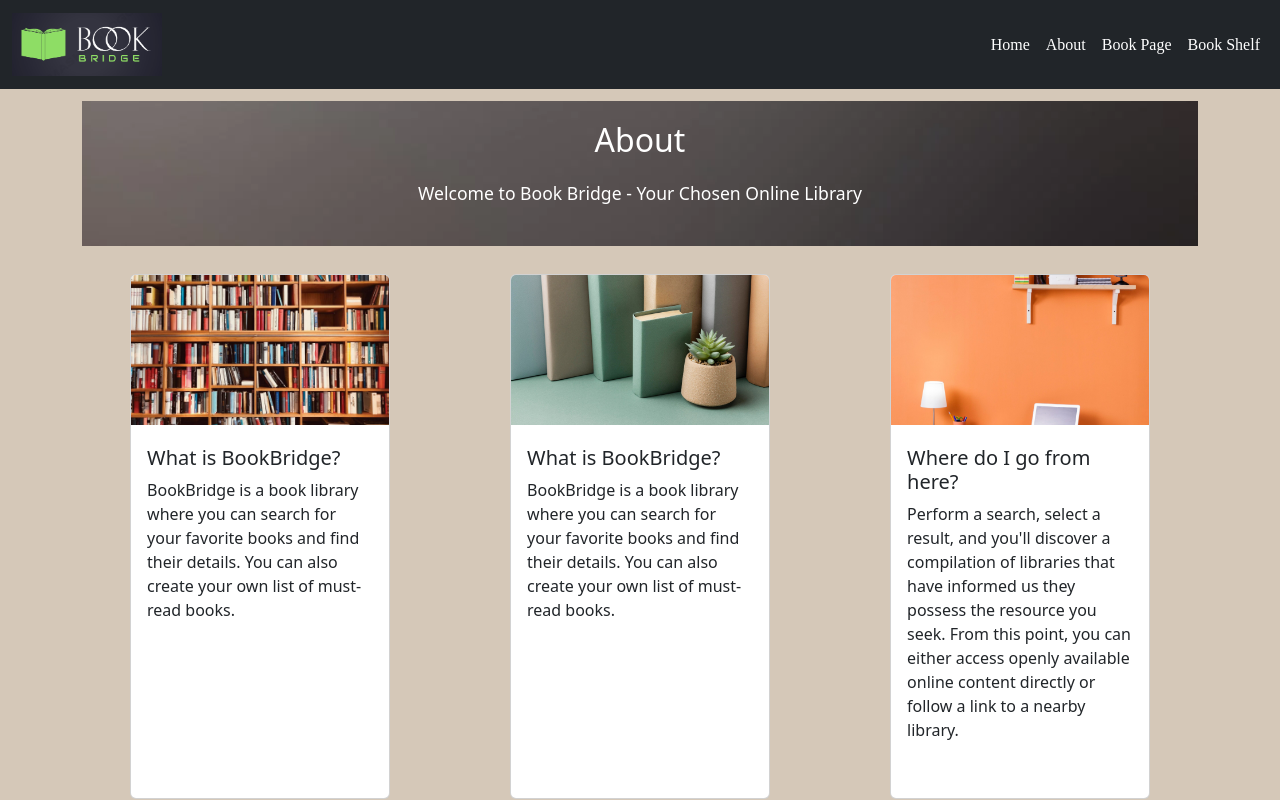
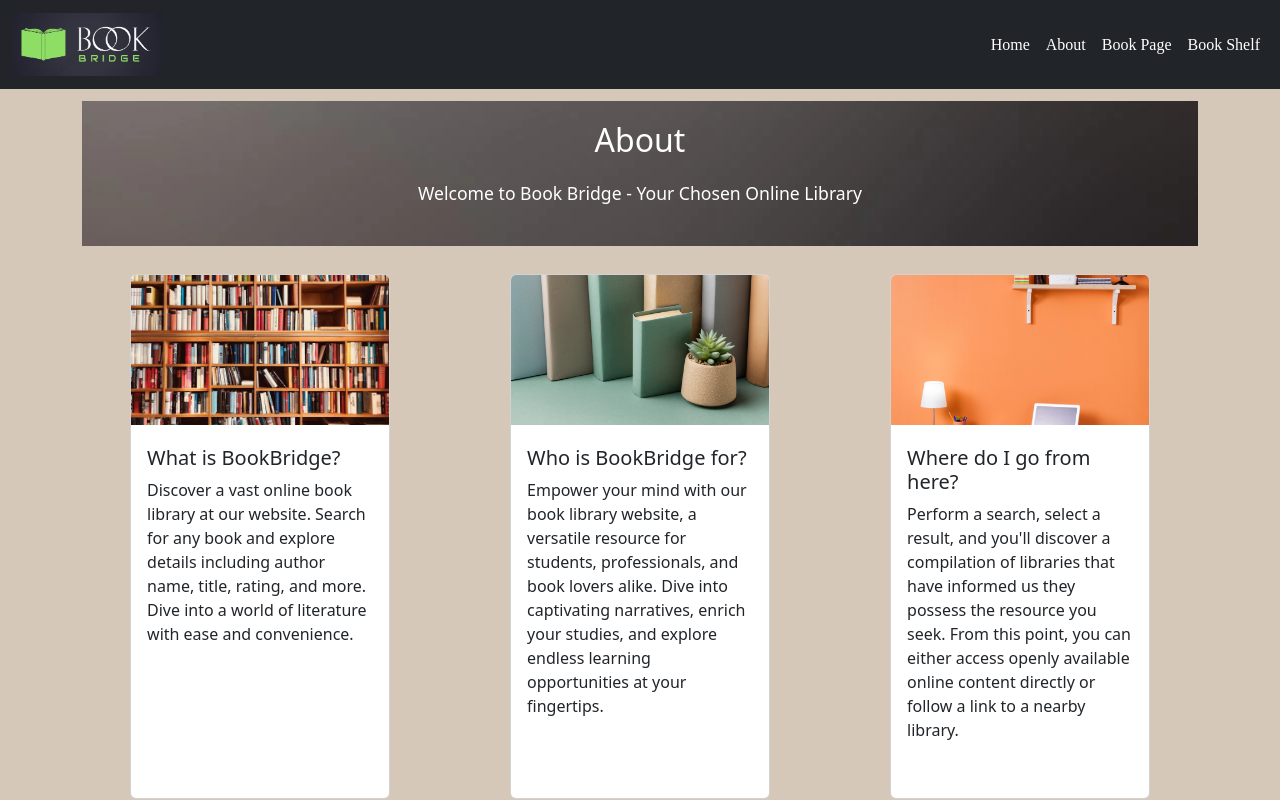
Before and after one commit to CodrinCarpovici/bookbridge, a React (Vite) app: page /about in a window 1280 px wide. Shown: the top 800 px of the page. Built offline with nearby package versions, Linux system fonts and the light colour scheme.

Commit message:
changed class names on the about page for card

```diff
--- a/src/components/pages/About.jsx
+++ b/src/components/pages/About.jsx
@@ -15,29 +15,29 @@ const About = () => {
         </div>
       <div className="row">
         <div className="col-sm-12 col-md-4 my-2 d-flex justify-content-center">
-          <div className="card h-100">
-          <img src="/src/assets/card1image.jpg" className="card-img-top" alt="Image 1" />
-            <div className="card-body">
-              <h5 className="card-title">What is BookBridge?</h5>
-              <p className="card-text"> BookBridge is a book library where you can search for your favorite books and find their details. You can also create your own list of must-read books.</p>
+          <div className="card h-100 about-card">
+          <img src="/src/assets/card1image.jpg" className="card-img-top about-card-img" alt="Image 1" />
+            <div className="card-body about-card-body" >
+              <h5 className="card-title about-card-title">What is BookBridge?</h5>
+              <p className="card-text about-card-text"> Discover a vast online book library at our website. Search for any book and explore details including author name, title, rating, and more. Dive into a world of literature with ease and convenience.</p>
             </div>
           </div>
         </div>
         <div className="col-sm-12 col-md-4 my-2 d-flex justify-content-center">
-          <div className="card h-100">
-          <img src="src/assets/second-card.jpeg" className="card-img-top" alt="Image 1" />
-            <div className="card-body">
-              <h5 className="card-title">What is BookBridge?</h5>
-              <p className="card-text"> BookBridge is a book library where you can search for your favorite books and find their details. You can also create your own list of must-read books.</p>
+          <div className="card h-100 about-card">
+          <img src="src/assets/second-card.jpeg" className="card-img-top about-card-img" alt="Image 2" />
+            <div className="card-body about-card-body">
+              <h5 className="card-title about-card-title">Who is BookBridge for?</h5>
+              <p className="card-text about-card-text"> Empower your mind with our book library website, a versatile resource for students, professionals, and book lovers alike. Dive into captivating narratives, enrich your studies, and explore endless learning opportunities at your fingertips.</p>
             </div>
           </div>
         </div>
         <div className="col-sm-12 col-md-4 my-2 d-flex justify-content-center">
-          <div className="card h-100">
-          <img src="src/assets/third-card.jpeg" className="card-img-top" alt="Image 2" />
-            <div className="card-body">
-              <h5 className="card-title">Where do I go from here?</h5>
-              <p className="card-text">Perform a search, select a result, and you'll discover a compilation of libraries that have informed us they possess the resource you seek. From this point, you can either access openly available online content directly or follow a link to a nearby library.</p>
+          <div className="card h-100 about-card">
+          <img src="src/assets/third-card.jpeg" className="card-img-top about-card-img" alt="Image 3" />
+            <div className="card-body about-card-body">
+              <h5 className="card-title about-card-title">Where do I go from here?</h5>
+              <p className="card-text about-card-text">Perform a search, select a result, and you'll discover a compilation of libraries that have informed us they possess the resource you seek. From this point, you can either access openly available online content directly or follow a link to a nearby library.</p>
             </div>
           </div>
         </div>
```
